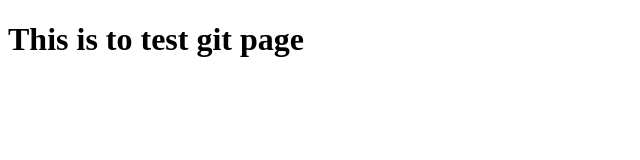
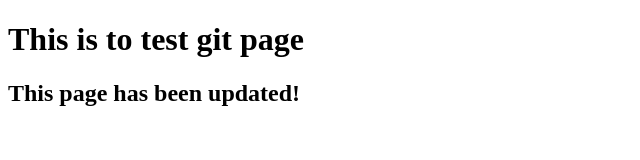
Before and after one commit to XRayV5/DemoField, a plain HTML site: page index.html in a window 1280 px wide. Shown: the whole page, without its empty margins (0-640 px from the left). Drawn offline with Linux system fonts and the light colour scheme.

Commit message:
site updated!

```diff
--- a/index.html
+++ b/index.html
@@ -8,5 +8,6 @@
 </head>
 <body>
   <h1>This is to test git page</h1>
+  <h2>This page has been updated!</h2>
 </body>
 </html>
```
